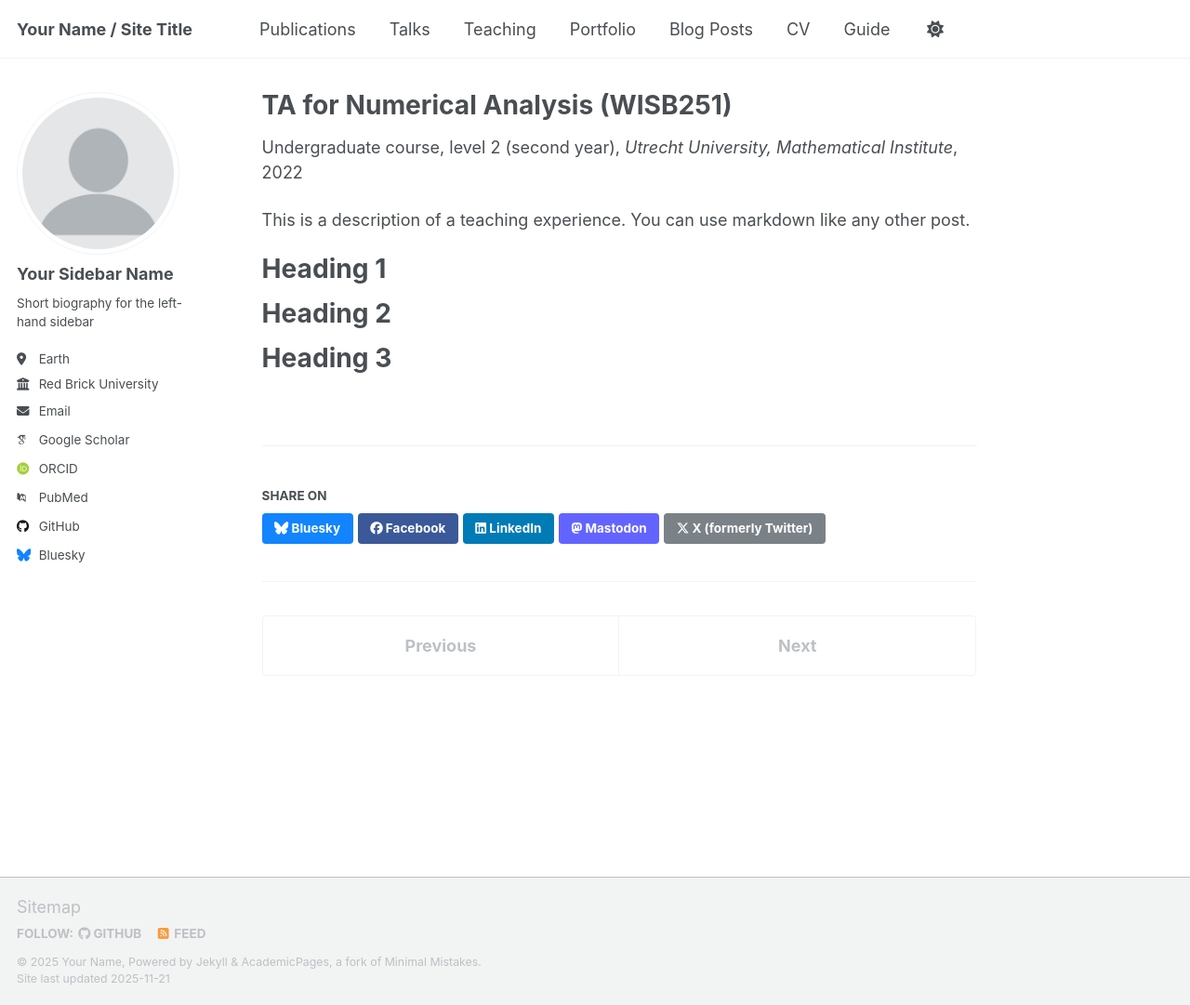
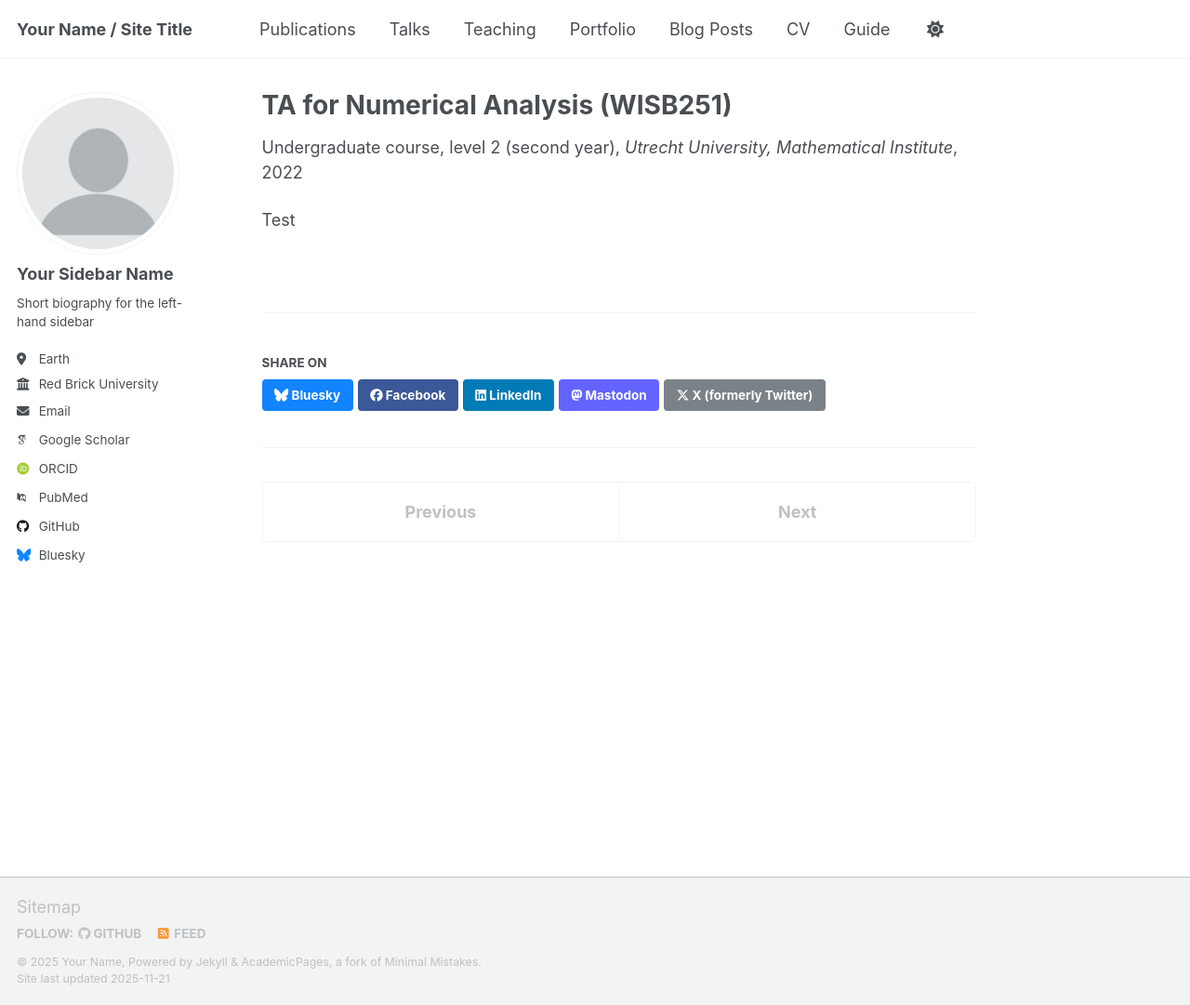
Before and after one commit to MartijnBrouwer/MartijnBrouwer.github.io, a Jekyll site: the page built from _teaching/NumeriekeWiskunde.md, in a window 1280 px wide and 1081 px high. Shown: the whole window at 93% size. Built offline with Jekyll 4.4.1, drawn with Linux system fonts in a browser that asks for light colours; some web fonts are replaced; a script that is not in the unit is left out.

Commit message:
Update and rename 2014-spring-teaching-1.md to NumeriekeWiskunde.md

```diff
--- a/_teaching/2014-spring-teaching-1.md
+++ b/_teaching/NumeriekeWiskunde.md
@@ -7,13 +7,4 @@ date: 02/2022 – 05/2022
 location: "Utrecht, The Netherlands"
 ---
 
-This is a description of a teaching experience. You can use markdown like any other post.
-
-Heading 1
-======
-
-Heading 2
-======
-
-Heading 3
-======
+Test
```
